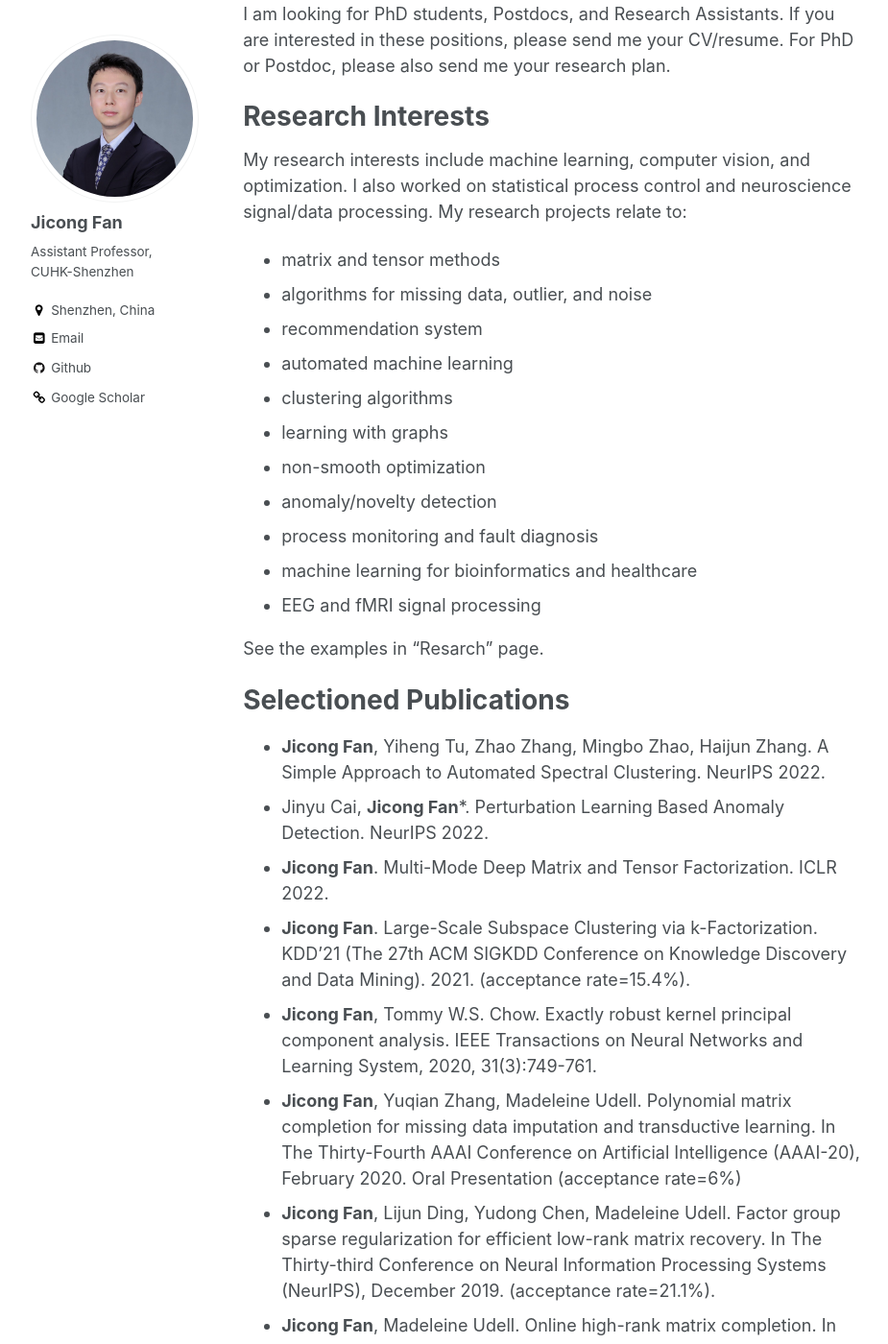
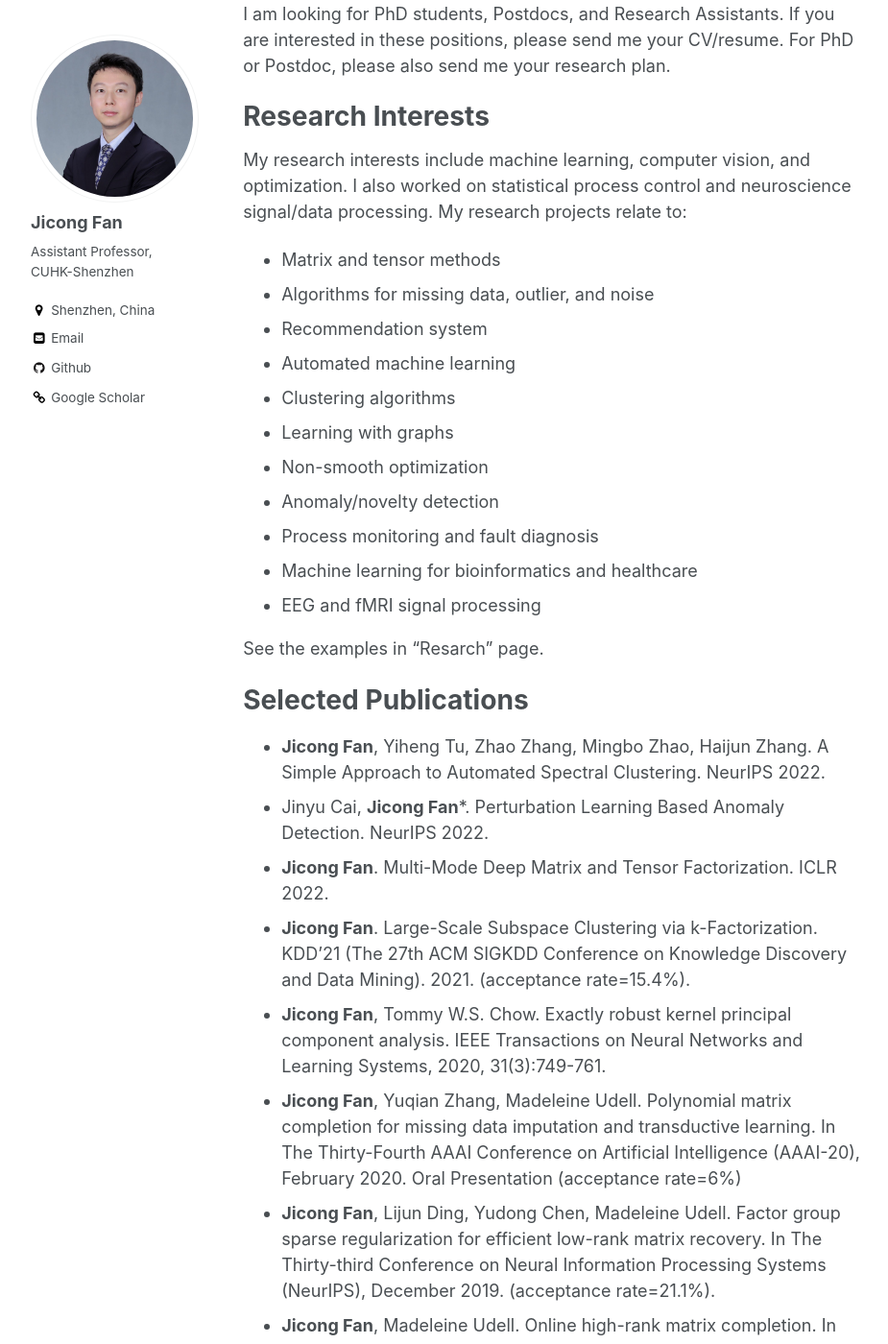
Before and after one commit to jicongfan/jicongfan.github.io, a Jekyll site: the page built from _pages/about.md, in a window 1280 px wide and 1400 px high, scrolled down 534 px. Shown: the whole window at 96% size, without its empty margins (86-1011 px from the left). Built offline with Jekyll 4.4.1, drawn with Linux system fonts in a browser that asks for light colours; some of the changed lines change nothing that is shown; some of the changed text lies outside the part shown.

Commit message:
Update about.md

```diff
--- a/_pages/about.md
+++ b/_pages/about.md
@@ -16,32 +16,37 @@
 Research Interests
 ======
 My research interests include machine learning, computer vision, and optimization. I also worked on statistical process control and neuroscience signal/data processing. My research projects relate to:
-* matrix and tensor methods
-* algorithms for missing data, outlier, and noise
-* recommendation system
-* automated machine learning
-* clustering algorithms
-* learning with graphs
-* non-smooth optimization
-* anomaly/novelty detection
-* process monitoring and fault diagnosis
-* machine learning for bioinformatics and healthcare
+* Matrix and tensor methods
+* Algorithms for missing data, outlier, and noise
+* Recommendation system
+* Automated machine learning
+* Clustering algorithms
+* Learning with graphs
+* Non-smooth optimization
+* Anomaly/novelty detection
+* Process monitoring and fault diagnosis
+* Machine learning for bioinformatics and healthcare
 * EEG and fMRI signal processing
 
 See the examples in "Resarch" page.
 
-Selectioned Publications
+Selected Publications
 ======
 
 * <strong>Jicong Fan</strong>, Yiheng Tu, Zhao Zhang, Mingbo Zhao, Haijun Zhang. A Simple Approach to Automated Spectral Clustering. NeurIPS 2022.
 * Jinyu Cai, <strong>Jicong Fan</strong>*. Perturbation Learning Based Anomaly Detection. NeurIPS 2022.
 * <strong>Jicong Fan</strong>. Multi-Mode Deep Matrix and Tensor Factorization. ICLR 2022.
 * <strong>Jicong Fan</strong>. Large-Scale Subspace Clustering via k-Factorization. KDD'21 (The 27th ACM SIGKDD Conference on Knowledge Discovery and Data Mining). 2021. (acceptance rate=15.4%).
-* <strong>Jicong Fan</strong>, Tommy W.S. Chow. Exactly robust kernel principal component analysis. IEEE Transactions on Neural Networks and Learning System, 2020, 31(3):749-761.
+* <strong>Jicong Fan</strong>, Tommy W.S. Chow. Exactly robust kernel principal component analysis. IEEE Transactions on Neural Networks and Learning Systems, 2020, 31(3):749-761.
 * <strong>Jicong Fan</strong>, Yuqian Zhang, Madeleine Udell. Polynomial matrix completion for missing data imputation and transductive learning. In The Thirty-Fourth AAAI Conference on Artificial Intelligence (AAAI-20), February 2020. Oral Presentation (acceptance rate=6%)
 * <strong>Jicong Fan</strong>, Lijun Ding, Yudong Chen, Madeleine Udell. Factor group sparse regularization for efficient low-rank matrix recovery. In The Thirty-third Conference on Neural Information Processing Systems (NeurIPS), December 2019. (acceptance rate=21.1%).
 * <strong>Jicong Fan</strong>, Madeleine Udell. Online high-rank matrix completion. In The IEEE Conference on Computer Vision and Pattern Recognition (CVPR), June 2019. Oral Presentation (acceptance rate=5.6%).
 
+Research Funds
+======
+
+* NSFC Youth Fund Programme, No.62106211, 2022.01-2024.12, PI.
+* NSFC General Programme, No.62376236, 2024.01-2027.12, PI.
 
 
 Academia Services
```
